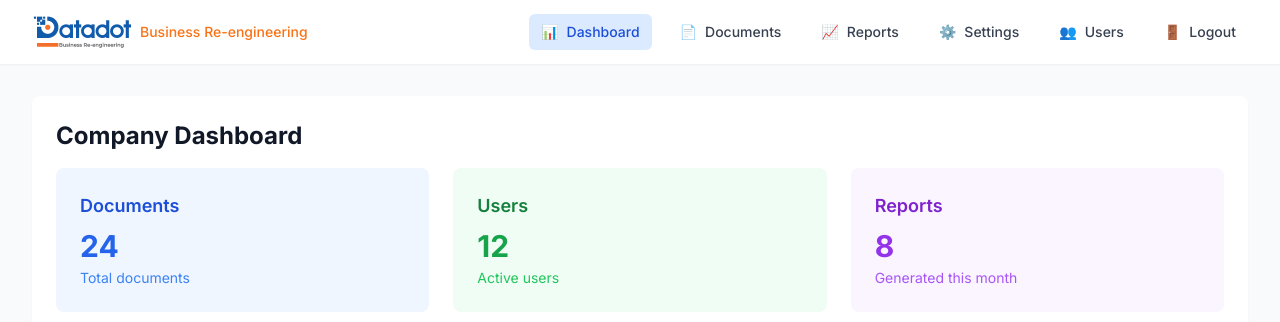
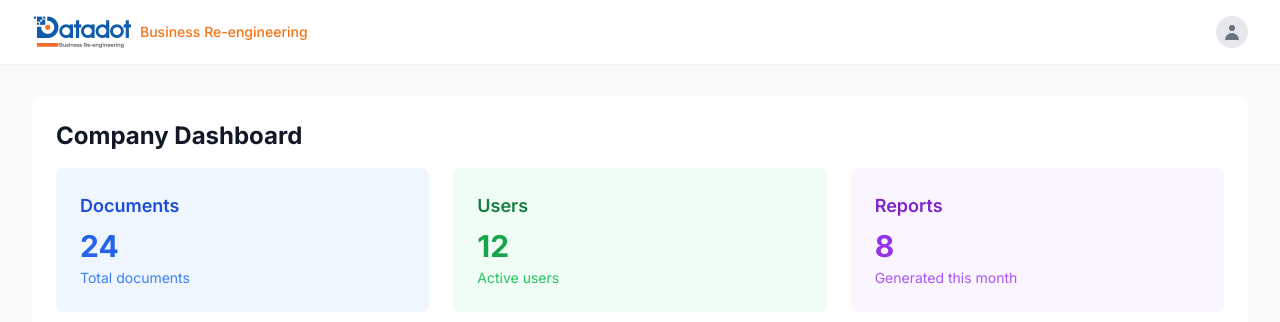
Before and after one commit to sunilbittu/dms-app, a Next.js app: page /companies/1/dashboard in a window 1280 px wide. Shown: the top 322 px of the page. Built offline with nearby package versions, Linux system fonts and the light colour scheme; sample sign-in values are in the browser's storage.

Commit message:
from company dashboard if we click back arrow are going into companies page in that we are getting side nav

```diff
--- a/app/companies/[id]/dashboard/page.tsx
+++ b/app/companies/[id]/dashboard/page.tsx
@@ -54,23 +54,33 @@ export default function CompanyDashboardPage({ params }: { params: { id: string
                             </div>
                         </div>
 
-                        {/* Desktop Menu */}
-                        <div className="hidden md:flex items-center space-x-4" data-oid="p:hb9xx">
-                            {menuItems.map((item) => (
+                        {/* User Profile */}
+                        <div className="flex items-center space-x-4" data-oid="p:hb9xx">
+                            <div className="relative" data-oid="y.hx6yo">
                                 <button
-                                    key={item.name}
-                                    onClick={() => handleMenuClick(item.path)}
-                                    className={`px-3 py-2 rounded-md text-sm font-medium flex items-center space-x-2 ${
-                                        activeMenu === item.path
-                                            ? 'bg-blue-100 text-blue-700'
-                                            : 'text-gray-700 hover:bg-gray-100'
-                                    }`}
-                                    data-oid="v.9.7qw"
+                                    className="flex items-center space-x-2 focus:outline-none"
+                                    data-oid="j70n9dy"
                                 >
-                                    <span data-oid="a::7291">{item.icon}</span>
-                                    <span data-oid="yxeqw3g">{item.name}</span>
+                                    <div
+                                        className="w-8 h-8 rounded-full bg-gray-200 flex items-center justify-center"
+                                        data-oid="eucijl6"
+                                    >
+                                        <svg
+                                            className="w-5 h-5 text-gray-500"
+                                            fill="currentColor"
+                                            viewBox="0 0 20 20"
+                                            data-oid="8t_ma1z"
+                                        >
+                                            <path
+                                                fillRule="evenodd"
+                                                d="M10 9a3 3 0 100-6 3 3 0 000 6zm-7 9a7 7 0 1114 0H3z"
+                                                clipRule="evenodd"
+                                                data-oid="vf2jfqy"
+                                            />
+                                        </svg>
+                                    </div>
                                 </button>
-                            ))}
+                            </div>
                         </div>
 
                         {/* Mobile menu button */}
```
